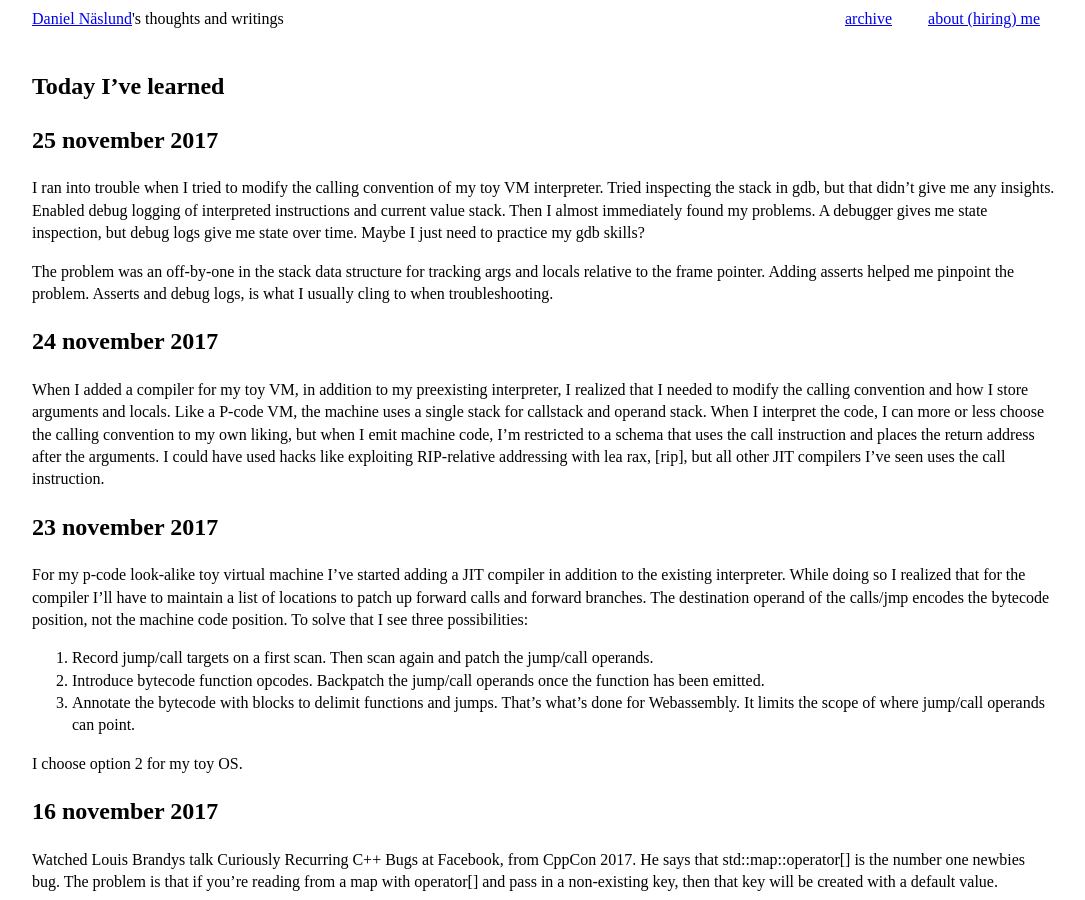
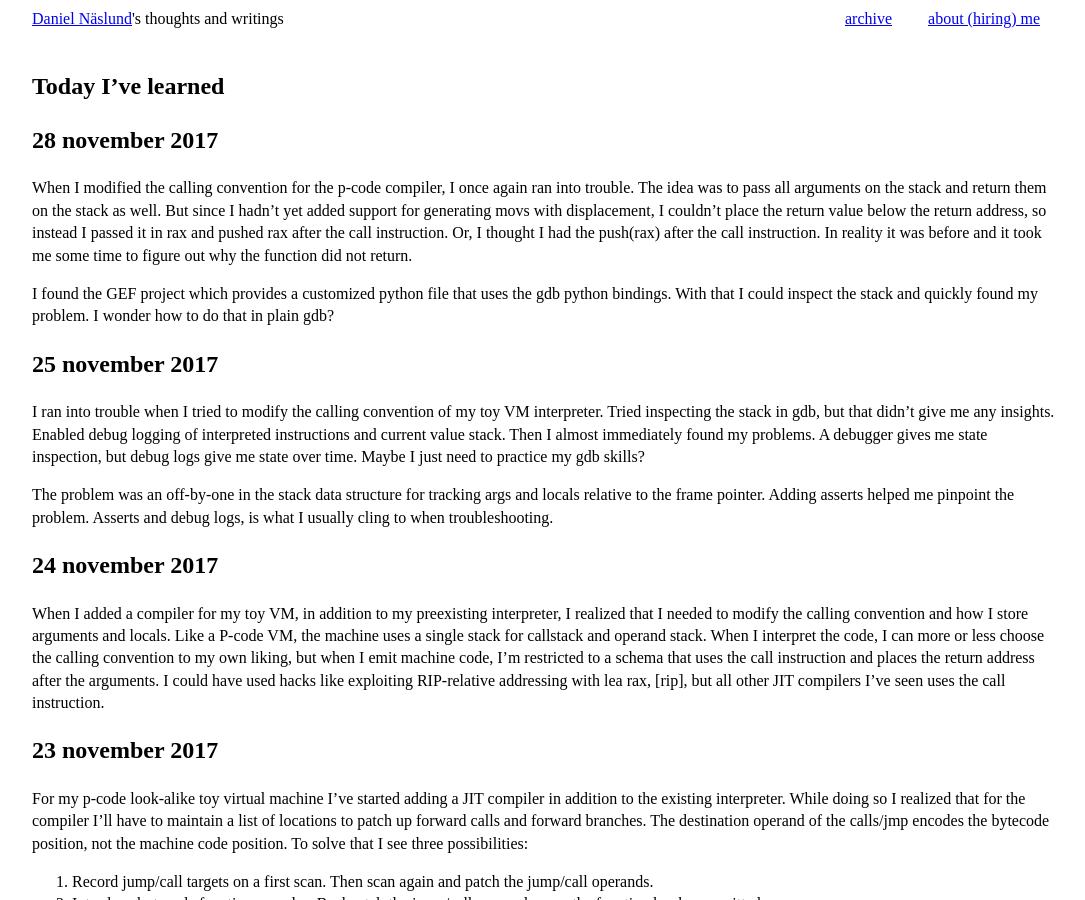
Before and after one commit to dannas/dannas.github.com, a Jekyll site: the page built from TIL.markdown, in a window 1280 px wide and 900 px high. Shown: the whole window, without its empty margins (0-1085 px from the left). Built offline with Jekyll 4.4.1, drawn with Linux system fonts in a browser that asks for light colours.

Commit message:
Another TIL

```diff
--- a/TIL.markdown
+++ b/TIL.markdown
@@ -3,6 +3,20 @@ layout: default
 title: TIL - Today I've Learned
 ---
 # Today I've learned
+
+## 28 november 2017
+When I modified the calling convention for the p-code compiler, I once again
+ran into trouble. The idea was to pass all arguments on the stack and return
+them on the stack as well. But since I hadn't yet added support for generating
+movs with displacement, I couldn't place the return value below the return
+address, so instead I passed it in rax and pushed rax after the call
+instruction. Or, I thought I had the push(rax) after the call instruction. In
+reality it was before and it took me some time to figure out why the function
+did not return.
+
+I found the GEF project which provides a customized python file that uses the
+gdb python bindings. With that I could inspect the stack and quickly found my
+problem. I wonder how to do that in plain gdb?
 
 ## 25 november 2017
 I ran into trouble when I tried to modify the calling convention of my toy VM
```
